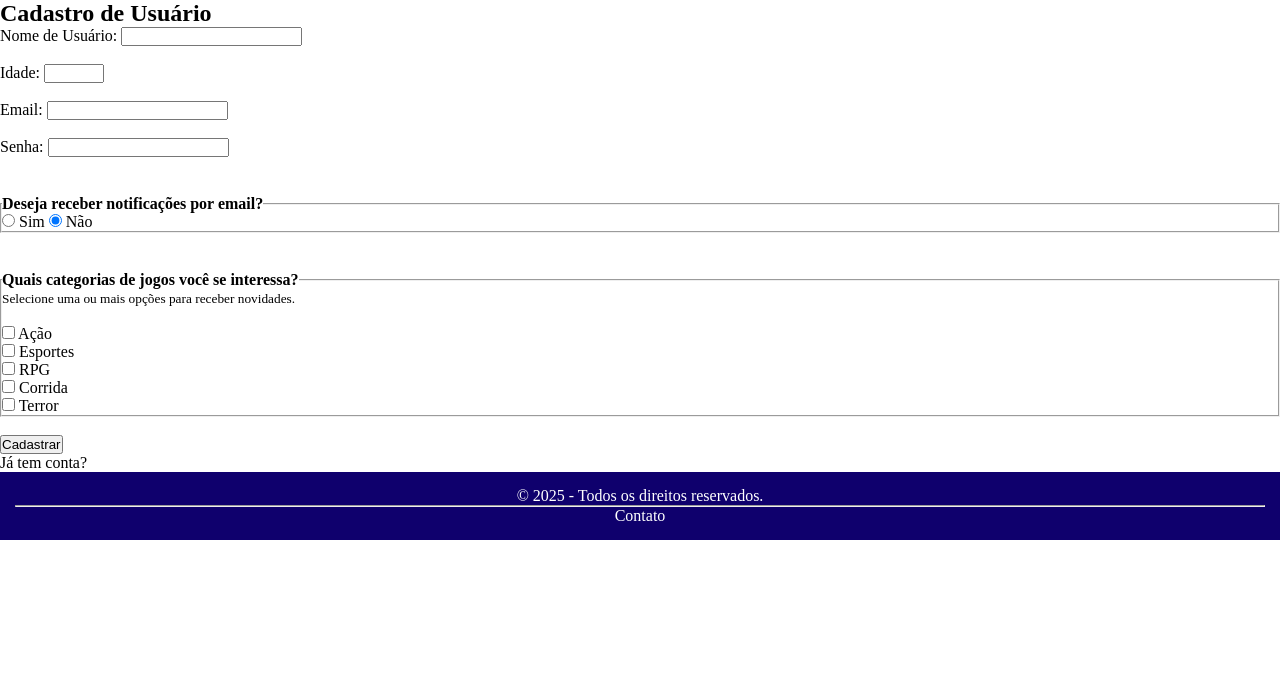
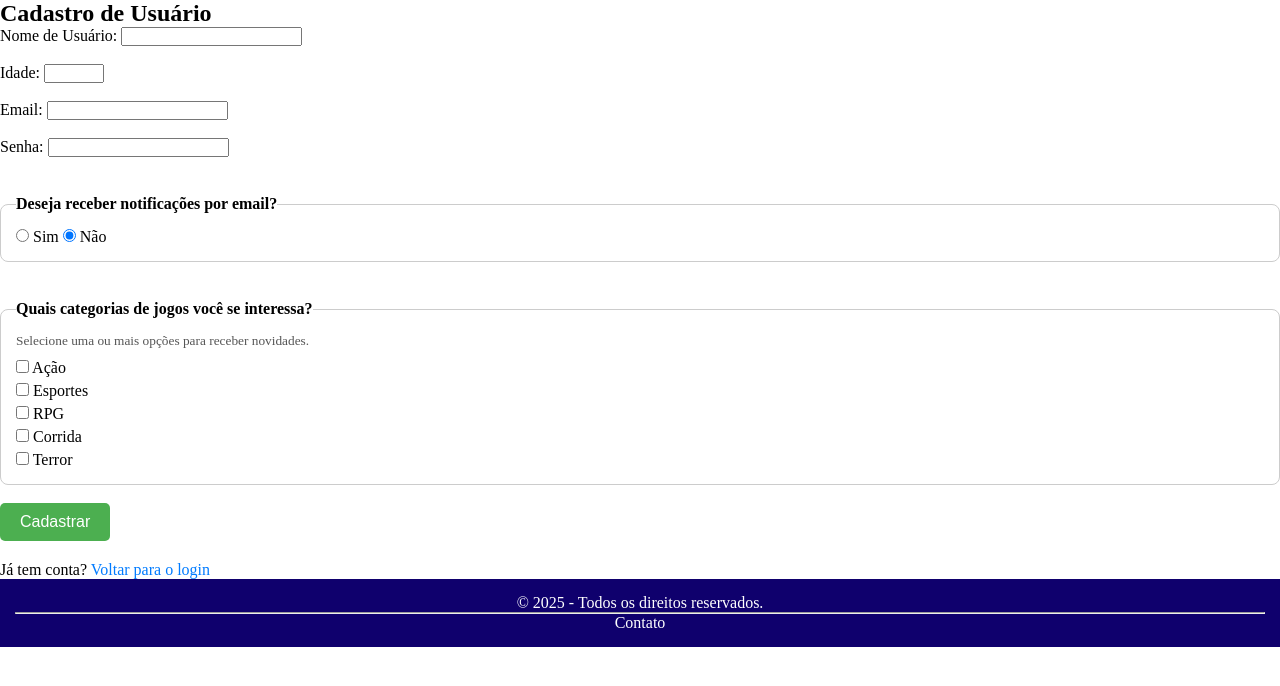
Before and after one commit to MatheusMRRocha/Projeto-Web, a PHP site: page /html/cadastro.php in a window 1280 px wide. Shown: the part 100-786 px from the top of the page. Run offline with PHP 8.4, Linux system fonts and the light colour scheme.

Commit message:
Update cadastro.php

```diff
--- a/html/cadastro.php
+++ b/html/cadastro.php
@@ -4,14 +4,15 @@
     <meta charset="UTF-8">
     <meta name="viewport" content="width=device-width, initial-scale=1.0">
     <title>Cadastro de Usuário</title>
-    <link rel="stylesheet" href="../css/style.css">
+    <link rel="stylesheet" href="../css/style.css"> <!-- Ajuste o caminho para seu CSS -->
 </head>
 <body>
 
 <div class="container">
-    <?php include 'cabecalho.php'; ?>
+    <?php include 'cabecalho.php'; ?> <!-- Inclui o cabeçalho (se você tiver) -->
     <h2>Cadastro de Usuário</h2>
 
+    <!-- O formulário envia para o script de processamento -->
     <form method="POST" action="../funcoes/cadastro_processamento.php">
         <label>Nome de Usuário:</label>
         <input type="text" name="nome" required><br><br>
@@ -25,38 +26,47 @@
         <label>Senha:</label>
         <input type="password" name="senha" required><br><br>
 
-        <fieldset style="margin-top: 20px;">
-            <legend><strong>Deseja receber notificações por email?</strong></legend>
+        <fieldset style="margin-top: 20px; padding: 15px; border: 1px solid #ccc; border-radius: 8px;">
+            <legend style="font-weight: bold;">Deseja receber notificações por email?</legend>
             <label><input type="radio" name="notificacoes" value="sim"> Sim</label>
             <label><input type="radio" name="notificacoes" value="nao" checked> Não</label>
         </fieldset><br>
 
-        <fieldset style="margin-top: 20px;">
-            <legend><strong>Quais categorias de jogos você se interessa?</strong></legend>
-            <small>Selecione uma ou mais opções para receber novidades.</small><br><br>
+        <fieldset style="margin-top: 20px; padding: 15px; border: 1px solid #ccc; border-radius: 8px;">
+            <legend style="font-weight: bold;">Quais categorias de jogos você se interessa?</legend>
+            <small style="display: block; margin-bottom: 10px; color: #555;">Selecione uma ou mais opções para receber novidades.</small>
 
-            <label><input type="checkbox" name="categorias[]" value="Ação"> Ação</label><br>
-            <label><input type="checkbox" name="categorias[]" value="Esportes"> Esportes</label><br>
-            <label><input type="checkbox" name="categorias[]" value="RPG"> RPG</label><br>
-            <label><input type="checkbox" name="categorias[]" value="Corrida"> Corrida</label><br>
-            <label><input type="checkbox" name="categorias[]" value="Terror"> Terror</label><br>
+            <label style="display: block; margin-bottom: 5px;"><input type="checkbox" name="categorias[]" value="Ação"> Ação</label>
+            <label style="display: block; margin-bottom: 5px;"><input type="checkbox" name="categorias[]" value="Esportes"> Esportes</label>
+            <label style="display: block; margin-bottom: 5px;"><input type="checkbox" name="categorias[]" value="RPG"> RPG</label>
+            <label style="display: block; margin-bottom: 5px;"><input type="checkbox" name="categorias[]" value="Corrida"> Corrida</label>
+            <label style="display: block;"><input type="checkbox" name="categorias[]" value="Terror"> Terror</label>
         </fieldset><br>
 
-        <button type="submit">Cadastrar</button>
+        <button type="submit" style="
+            background-color: #4CAF50; /* Green */
+            color: white;
+            padding: 10px 20px;
+            border: none;
+            border-radius: 5px;
+            cursor: pointer;
+            font-size: 16px;
+            transition: background-color 0.3s ease;
+        ">Cadastrar</button>
     </form>
 
     <?php
-    // Exibe mensagens de sucesso ou erro, se existirem (vindas do processamento)
+    // Exibe mensagens de sucesso ou erro que vêm via parâmetros GET do script de processamento
     if (isset($_GET['success'])) {
-        echo '<p class="success" style="color: green;">' . htmlspecialchars($_GET['success']) . '</p>';
+        echo '<p class="success" style="color: green; font-weight: bold; margin-top: 20px;">' . htmlspecialchars($_GET['success']) . '</p>';
     }
     if (isset($_GET['error'])) {
-        echo '<p class="error" style="color: red;">' . htmlspecialchars($_GET['error']) . '</p>';
+        echo '<p class="error" style="color: red; font-weight: bold; margin-top: 20px;">' . htmlspecialchars($_GET['error']) . '</p>';
     }
     ?>
 
-    <p>Já tem conta? <a href="login.php">Voltar para o login</a></p>
-    <?php include 'rodape.php'; ?>
+    <p style="margin-top: 20px;">Já tem conta? <a href="login.php" style="color: #007bff; text-decoration: none;">Voltar para o login</a></p>
+    <?php include 'rodape.php'; ?> <!-- Inclui o rodapé (se você tiver) -->
 </div>
 </body>
 </html>
```
